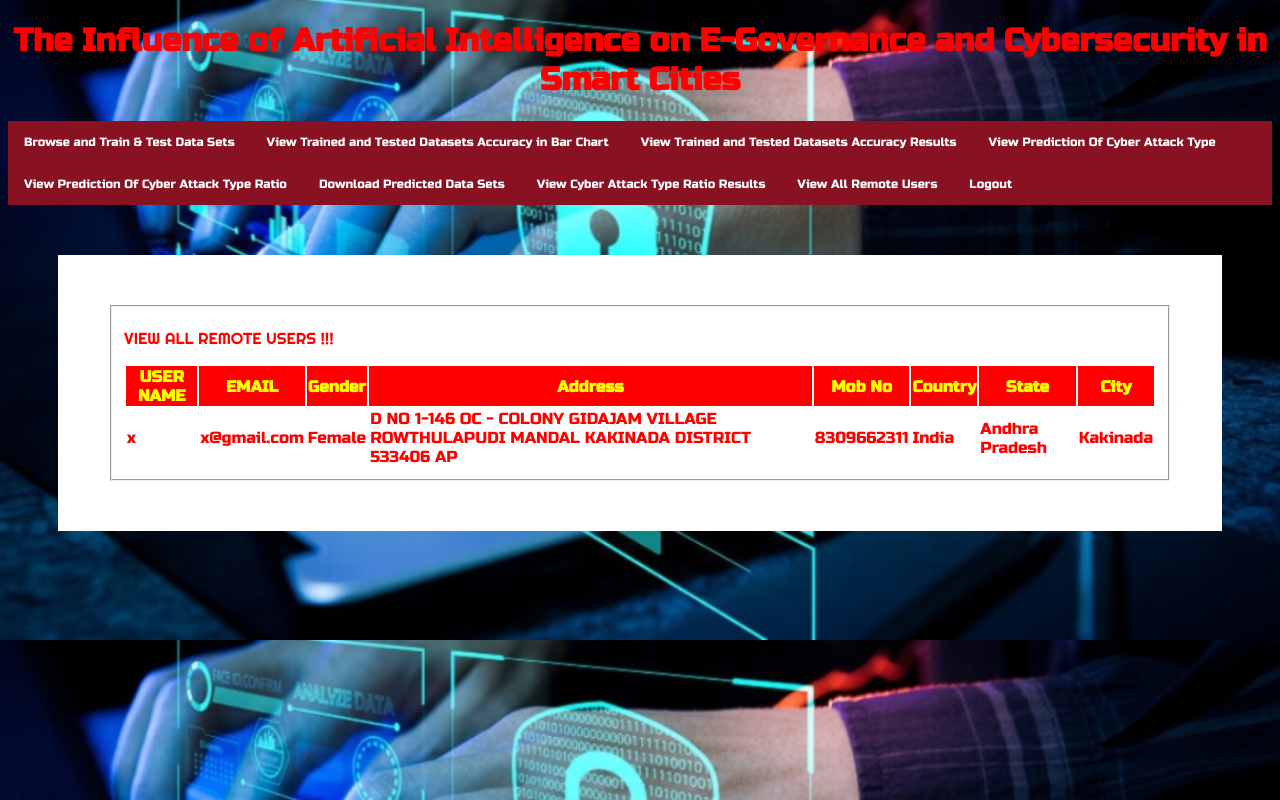
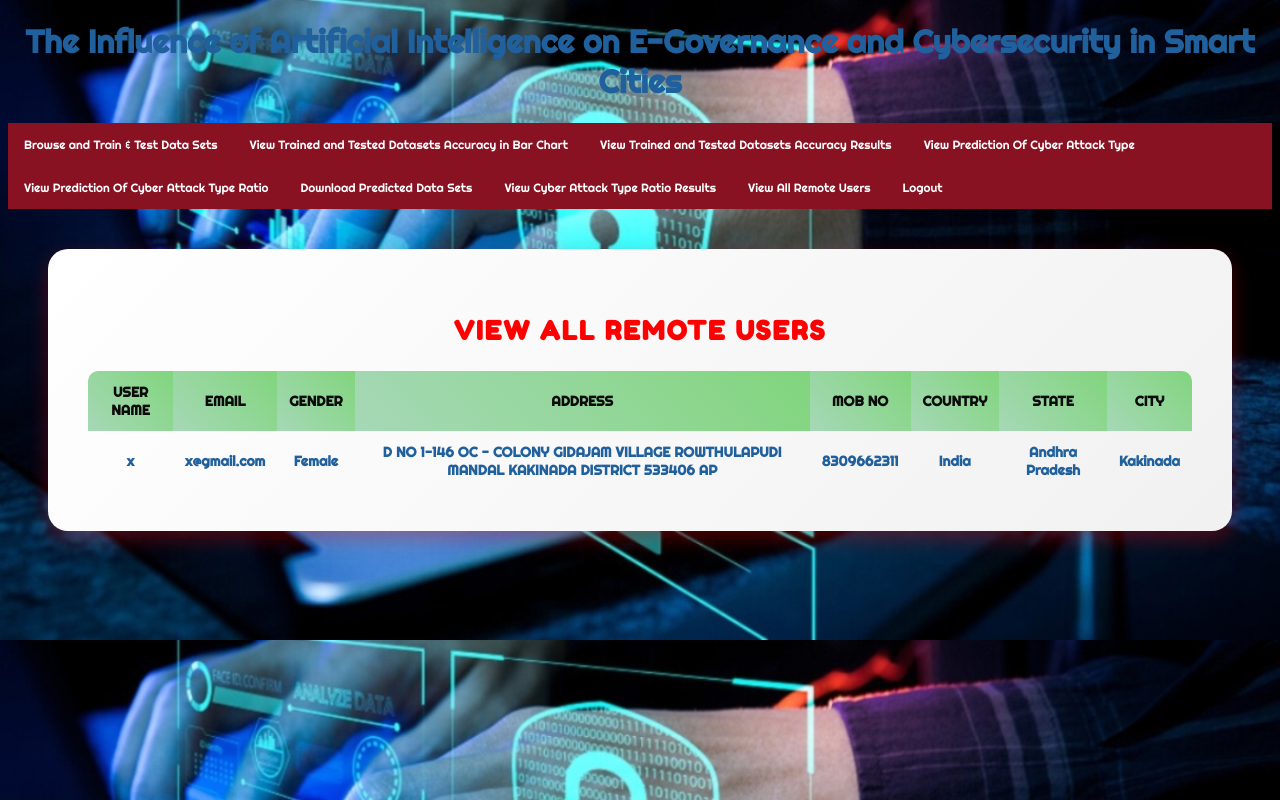
Before and after one commit to Lovaraj02/ai-egov-cyber, a Django app: page /View_Remote_Users/ in a window 1280 px wide. Run offline with Django 3.2, Linux system fonts and the light colour scheme; data comes from the database, SQL or seed files in the repository; both versions use the stored data as it was after the commit.

Commit message:
update suser

```diff
--- a/Template/htmls/SProvider/View_Remote_Users.html
+++ b/Template/htmls/SProvider/View_Remote_Users.html
@@ -7,71 +7,127 @@
 <link href="https://fonts.googleapis.com/css?family=Righteous" rel="stylesheet">
 <link href="https://fonts.googleapis.com/css?family=Fredoka+One" rel="stylesheet">
 
-
-
 <style>
-			body {background-color:#000000;}
-			.container-fluid {padding:50px;}
-			.container{background-color:white;padding:50px;   }
-			#title{font-family: 'Fredoka One', cursive;
-}
-			.text-uppercase{
+    body {
+        background-color: #000000;
         font-family: 'Righteous', cursive;
-
-			}
-			input{
-			font-family:'Russo One', sans-serif;
-			font-size:15px;
     }
 
-		.style1 {color: #FF0000}
+    .container-fluid {
+        padding: 40px;
+    }
+
+    .container {
+        background: linear-gradient(135deg, #ffffff, #f1f1f1);
+        padding: 40px;
+        border-radius: 20px;
+        box-shadow: 0px 8px 20px rgba(255, 0, 0, 0.3);
+    }
+
+    #title {
+        font-family: 'Fredoka One', cursive;
+        font-size: 26px;
+        font-weight: bold;
+        text-align: center;
+        margin-bottom: 25px;
+        color: #ff0000;
+        text-transform: uppercase;
+        letter-spacing: 2px;
+    }
+
+    .table-container {
+        overflow-x: auto;
+    }
+
+    table {
+        width: 100%;
+        border-collapse: collapse;
+        /* background-color: #1e1e1e; */
+        border-radius: 10px;
+        overflow: hidden;
+    }
+
+    th {
+        background: linear-gradient(45deg, #a6d8b7, #81d57d);
+        color: rgb(11, 11, 11);
+        text-align: center;
+        padding: 12px;
+        font-size: 14px;
+        text-transform: uppercase;
+    }
+
+    td {
+        text-align: center;
+        padding: 12px;
+        color: white;
+        font-size: 14px;
+    }
+
+    tr:nth-child(even) {
+        background-color: #2b2b2b;
+    }
+
+    tr:hover {
+        background: rgba(211, 127, 127, 0.6);
+        transform: scale(1.01);
+        transition: 0.2s ease-in-out;
+    }
+
+    .style1 {
+        color: #20609d;
+        font-weight: bold;
+    }
+
+    @media (max-width: 768px) {
+        #title {
+            font-size: 20px;
+        }
+        th, td {
+            font-size: 12px;
+            padding: 8px;
+        }
+    }
 </style>
 
 <body>
     <div class="container-fluid">
         <div class="container">
-
-			<div class="row">
-				<div class="col-md-5">
- 					<form role="form" method="POST" >
-						{% csrf_token %}
-						<fieldset>
-							<p class="text-uppercase pull-center style1">VIEW ALL REMOTE USERS !!! </p>
-                            <div class="viewclients">
+            <p id="title">View All Remote Users</p>
+            <div class="table-container">
                 <table>
+                    <thead>
                         <tr>
-									<th bgcolor="#FF0000" style="color:yellow">USER NAME</th>
-									<th bgcolor="#FF0000" style="color:yellow">EMAIL</th>
-									<th bgcolor="#FF0000" style="color:yellow">Gender</th>
-									<th bgcolor="#FF0000" style="color:yellow">Address</th>
-									<th bgcolor="#FF0000" style="color:yellow">Mob No</th>
-									<th bgcolor="#FF0000" style="color:yellow">Country</th>
-									<th bgcolor="#FF0000" style="color:yellow">State</th>
-									<th bgcolor="#FF0000" style="color:yellow">City</th>
+                            <th>User Name</th>
+                            <th>Email</th>
+                            <th>Gender</th>
+                            <th>Address</th>
+                            <th>Mob No</th>
+                            <th>Country</th>
+                            <th>State</th>
+                            <th>City</th>
                         </tr>
+                    </thead>
+                    <tbody>
+                        {% for o in objects %}
                         <tr>
-								{% for o in objects %}
-									<td bgcolor="#FFFFFF" style="color:white"><span class="style1">{{o.username}}</span></td>
-									<td bgcolor="#FFFFFF" style="color:white"><span class="style1">{{o.email}}</span></td>
-									<td bgcolor="#FFFFFF" style="color:white"><span class="style1">{{o.gender}}</span></td>
-									<td bgcolor="#FFFFFF" style="color:white"><span class="style1">{{o.address}}</span></td>
-									<td bgcolor="#FFFFFF" style="color:white"><span class="style1">{{o.phoneno}}</span></td>
-									<td bgcolor="#FFFFFF" style="color:white"><span class="style1">{{o.country}}</span></td>
-									<td bgcolor="#FFFFFF" style="color:white"><span class="style1">{{o.state}}</span></td>
-									<td bgcolor="#FFFFFF" style="color:white"><span class="style1">{{o.city}}</span></td>
+                            <td><span class="style1">{{ o.username }}</span></td>
+                            <td><span class="style1">{{ o.email }}</span></td>
+                            <td><span class="style1">{{ o.gender }}</span></td>
+                            <td><span class="style1">{{ o.address }}</span></td>
+                            <td><span class="style1">{{ o.phoneno }}</span></td>
+                            <td><span class="style1">{{ o.country }}</span></td>
+                            <td><span class="style1">{{ o.state }}</span></td>
+                            <td><span class="style1">{{ o.city }}</span></td>
+                        </tr>
+                        {% empty %}
+                        <tr>
+                            <td colspan="8" style="color: #ff4d4d; font-weight: bold;">No Users Found</td>
                         </tr>
                         {% endfor %}
+                    </tbody>
                 </table>
-
-						</div>
-					  </fieldset>
-					</form>
-				</div>
-
-				<div class="col-md-2">
-					<!-------null------>
             </div>
         </div>
     </div>
-    </div>
+</body>
 {% endblock %}
```
Also changed, not shown: Template/htmls/SProvider/serviceproviderlogin.html (+118 -44 lines), db.sqlite3. Lines whose indentation alone changed are shown as unchanged.
